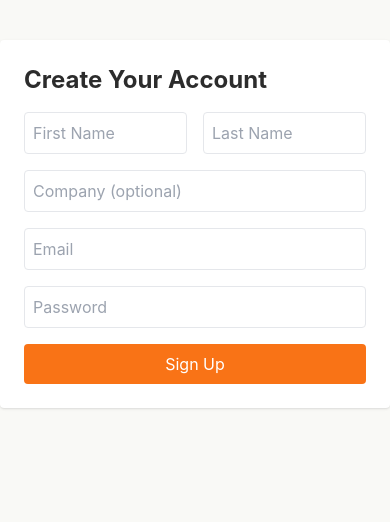
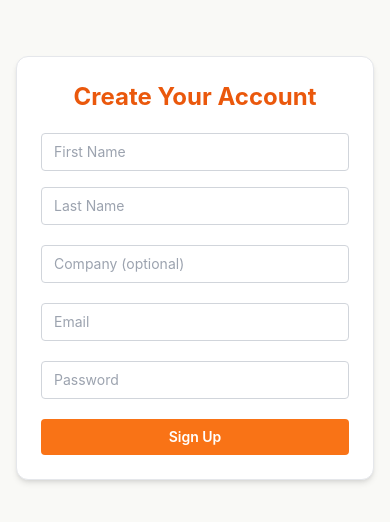
Before and after one commit to katiash/office-snack-tracker, a Next.js app: page /signup in a window 390 px wide. Shown: the top 522 px of the page. Built offline with nearby package versions, Linux system fonts and the light colour scheme; no server answers.

Commit message:
rest of files refactored for mobile compatibility

```diff
--- a/app/globals.css
+++ b/app/globals.css
@@ -1,19 +1,40 @@
 @tailwind base;
 @tailwind components;
 @tailwind utilities;
+
 @import "react-datepicker/dist/react-datepicker.css";
+@import url('https://fonts.googleapis.com/css2?family=Inter:wght@400;500;600&display=swap');
 
-@import url('https://fonts.googleapis.com/css2?family=Inter:wght@400;600&display=swap');
+:root {
+  --bg-base: #f9f9f6;         /* soft beige */
+  --text-base: #2c2c2c;       /* clean dark */
+  --accent-orange: #ff7300;   /* highlight tone */
+  --neutral-light: #f5f5f5;
+  --neutral-border: #e2e2e2;
+  --radius-lg: 0.75rem;
+}
 
 body {
   font-family: 'Inter', sans-serif;
-  background-color: #f9f9f6; /* Very light neutral beige */
-  color: #2c2c2c;
+  background-color: var(--bg-base);
+  color: var(--text-base);
+  -webkit-font-smoothing: antialiased;
+  font-size: 16px;
+  line-height: 1.6;
 }
-/* Raise z-index for react-datepicker dropdown */
+
+/* Raise z-index for date picker dropdown */
 .react-datepicker-popper {
-  z-index: 50 !important; /* or even 60+ if needed */
+  z-index: 60 !important;
 }
-/* body {
-  @apply bg-oeBg text-oeGray font-sans;
-} */
+
+/* Optional overrides */
+input,
+select,
+textarea {
+  @apply text-sm border border-gray-300 px-3 py-2 rounded-lg w-full focus:outline-none focus:ring-2 focus:ring-orange-400;
+}
+
+button {
+  @apply text-sm rounded-lg transition;
+}
--- a/app/layout.tsx
+++ b/app/layout.tsx
@@ -1,35 +1,39 @@
-import type { Metadata } from "next";
-import { Geist, Geist_Mono } from "next/font/google";
-import "./globals.css";
+import type { Metadata } from 'next';
+import { Geist, Geist_Mono } from 'next/font/google';
+import './globals.css';
 import NavBar from '@/components/NavBar';
 
 const geistSans = Geist({
-  variable: "--font-geist-sans",
-  subsets: ["latin"],
+  variable: '--font-geist-sans',
+  subsets: ['latin'],
 });
 
 const geistMono = Geist_Mono({
-  variable: "--font-geist-mono",
-  subsets: ["latin"],
+  variable: '--font-geist-mono',
+  subsets: ['latin'],
 });
 
 export const metadata: Metadata = {
-  title: "Snack/Drink and Copy/Print Tracker",
-  description: "Track office snacks, drinks, and copy/print usage in one clean interface.",
+  title: 'Snack/Drink and Copy/Print Tracker',
+  description:
+    'Track office snacks, drinks, and copy/print usage in one clean interface.',
   icons: {
     icon: '/favicon.png',
-  }
+  },
 };
 
-export default function RootLayout({ children, }: Readonly<{ children: React.ReactNode;}>)
-{
+export default function RootLayout({
+  children,
+}: Readonly<{ children: React.ReactNode }>) {
   return (
-    <html lang="en">
+    <html lang="en" className="scroll-smooth">
       <body
-        className={`${geistSans.variable} ${geistMono.variable} antialiased`}
+        className={`${geistSans.variable} ${geistMono.variable} antialiased bg-[--bg-base] text-[--text-base] min-h-screen`}
       >
         <NavBar />
-        {children}
+        <main className="px-4 sm:px-6 md:px-8 lg:px-10 max-w-7xl mx-auto pt-4 pb-12">
+          {children}
+        </main>
       </body>
     </html>
   );
--- a/app/signup/page.tsx
+++ b/app/signup/page.tsx
@@ -32,9 +32,8 @@ export default function SignupPage() {
           createdAt: new Date(),
         });
       } catch (error) {
-        console.error('🔥 Error writing Firestore user doc:', error);
-      }
-
+      console.error('🔥 Error writing Firestore user doc:', error);
+    }
       router.push('/');
     } catch (err: unknown) {
       if (err instanceof Error) {
@@ -43,7 +42,7 @@ export default function SignupPage() {
         console.error('Unexpected signup error:', err);
         alert('Something went wrong during signup.');
       }
-    }finally {
+    } finally {
       setLoading(false);
     }
   };
@@ -51,16 +50,16 @@ export default function SignupPage() {
   return (
     <form
       onSubmit={handleSubmit}
-      className="max-w-md mx-auto bg-white p-6 mt-10 rounded shadow space-y-4"
+      className="max-w-md mx-auto bg-white border border-gray-200 p-6 mt-10 rounded-xl shadow-md space-y-5"
     >
-      <h2 className="text-2xl font-bold">Create Your Account</h2>
+      <h2 className="text-2xl font-bold text-orange-600 text-center">Create Your Account</h2>
 
-      <div className="flex gap-4">
+      <div className="flex flex-col sm:flex-row gap-4">
         <input
           required
           type="text"
           placeholder="First Name"
-          className="w-1/2 border p-2 rounded"
+          className="flex-1 border border-gray-300 rounded px-3 py-2 focus:outline-none focus:ring-2 focus:ring-orange-400"
           value={firstName}
           onChange={(e) => setFirstName(e.target.value)}
         />
@@ -68,7 +67,7 @@ export default function SignupPage() {
           required
           type="text"
           placeholder="Last Name"
-          className="w-1/2 border p-2 rounded"
+          className="flex-1 border border-gray-300 rounded px-3 py-2 focus:outline-none focus:ring-2 focus:ring-orange-400"
           value={lastName}
           onChange={(e) => setLastName(e.target.value)}
         />
@@ -77,7 +76,7 @@ export default function SignupPage() {
       <input
         type="text"
         placeholder="Company (optional)"
-        className="w-full border p-2 rounded"
+        className="w-full border border-gray-300 rounded px-3 py-2 focus:outline-none focus:ring-2 focus:ring-orange-400"
         value={company}
         onChange={(e) => setCompany(e.target.value)}
       />
@@ -86,15 +85,16 @@ export default function SignupPage() {
         required
         type="email"
         placeholder="Email"
-        className="w-full border p-2 rounded"
+        className="w-full border border-gray-300 rounded px-3 py-2 focus:outline-none focus:ring-2 focus:ring-orange-400"
         value={email}
         onChange={(e) => setEmail(e.target.value)}
       />
+
       <input
         required
         type="password"
         placeholder="Password"
-        className="w-full border p-2 rounded"
+        className="w-full border border-gray-300 rounded px-3 py-2 focus:outline-none focus:ring-2 focus:ring-orange-400"
         value={password}
         onChange={(e) => setPassword(e.target.value)}
       />
@@ -102,7 +102,7 @@ export default function SignupPage() {
       <button
         type="submit"
         disabled={loading}
-        className="w-full py-2 bg-orange-500 text-white rounded hover:bg-orange-600 disabled:opacity-50"
+        className="w-full py-2 bg-orange-500 text-white rounded font-semibold hover:bg-orange-600 disabled:opacity-50"
       >
         {loading ? 'Creating account...' : 'Sign Up'}
       </button>
--- a/app/thank-you/page.tsx
+++ b/app/thank-you/page.tsx
@@ -1,11 +1,18 @@
 import Link from 'next/link';
 
 export default function ThankYouPage() {
-    return (
-      <main className="min-h-screen bg-white flex flex-col items-center justify-center text-center p-4">
-        <h1 className="text-2xl font-bold mb-4">✅ Thanks!</h1>
-        <p className="mb-6">Your snack was logged successfully.</p>
-        <Link href="/" className="text-orange-600 underline">Log Another</Link>
-      </main>
-    );
-  }
+  return (
+    <main className="min-h-screen flex flex-col items-center justify-center bg-[#f9f9f6] text-center p-6">
+      <div className="bg-white border border-gray-200 shadow-md rounded-xl px-6 py-8 max-w-sm w-full">
+        <h1 className="text-3xl font-bold text-orange-600 mb-2">✅ Thanks!</h1>
+        <p className="text-gray-700 text-lg mb-6">Your item was logged successfully.</p>
+        <Link
+          href="/"
+          className="inline-block bg-orange-500 text-white font-medium px-4 py-2 rounded hover:bg-orange-600 transition"
+        >
+          Log Another
+        </Link>
+      </div>
+    </main>
+  );
+}
--- a/components/AuthForm.tsx
+++ b/components/AuthForm.tsx
@@ -41,7 +41,7 @@ export default function AuthForm({ mode }: AuthFormProps) {
   };
 
   return (
-    <form onSubmit={handleSubmit} className="max-w-md mx-auto p-6 bg-brand-light text-brand-dark rounded shadow space-y-4">
+    <form onSubmit={handleSubmit} className="w-full max-w-md mx-auto mt-10 p-8 bg-oeBg text-brand-dark rounded-xl shadow space-y-4">
       <h1 className="text-2xl font-bold text-center">
         {mode === 'login' ? 'Log In' : 'Sign Up'}
       </h1>
@@ -54,7 +54,7 @@ export default function AuthForm({ mode }: AuthFormProps) {
         onChange={(e) => setEmail(e.target.value)}
         placeholder="Email"
         required
-        className="w-full p-2 border rounded"
+        className="w-full p-2 border rounded focus:outline-none focus:ring-2 focus:ring-orange-400"
       />
       <input
         type="password"
@@ -62,7 +62,7 @@ export default function AuthForm({ mode }: AuthFormProps) {
         onChange={(e) => setPassword(e.target.value)}
         placeholder="Password"
         required
-        className="w-full p-2 border rounded"
+        className="w-full p-2 border rounded focus:outline-none focus:ring-2 focus:ring-orange-400"
       />
       <button
         type="submit"
```
Also changed, not shown: app/login/page.tsx (+11 -10 lines), components/ProfileModal.tsx (+23 -12 lines).
